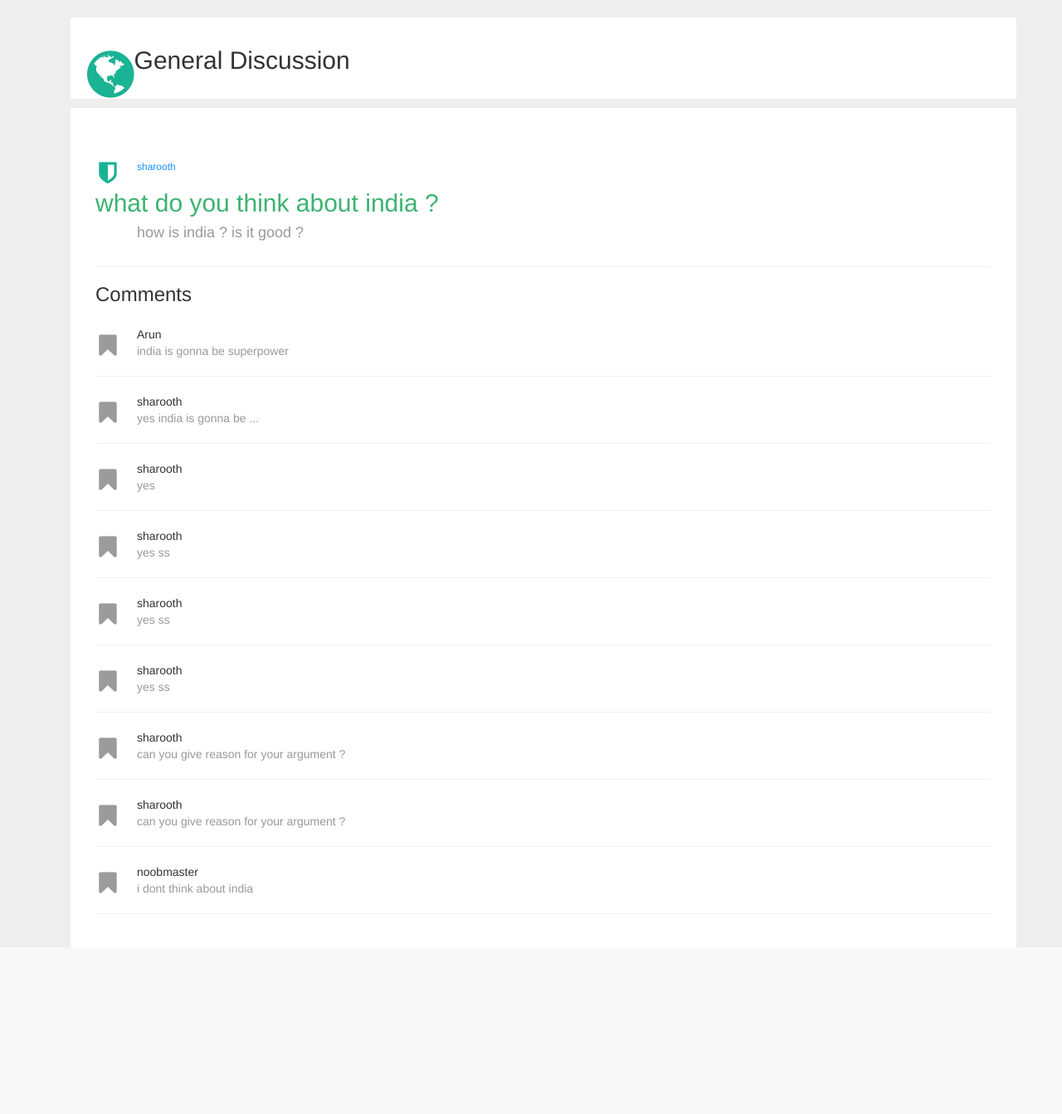
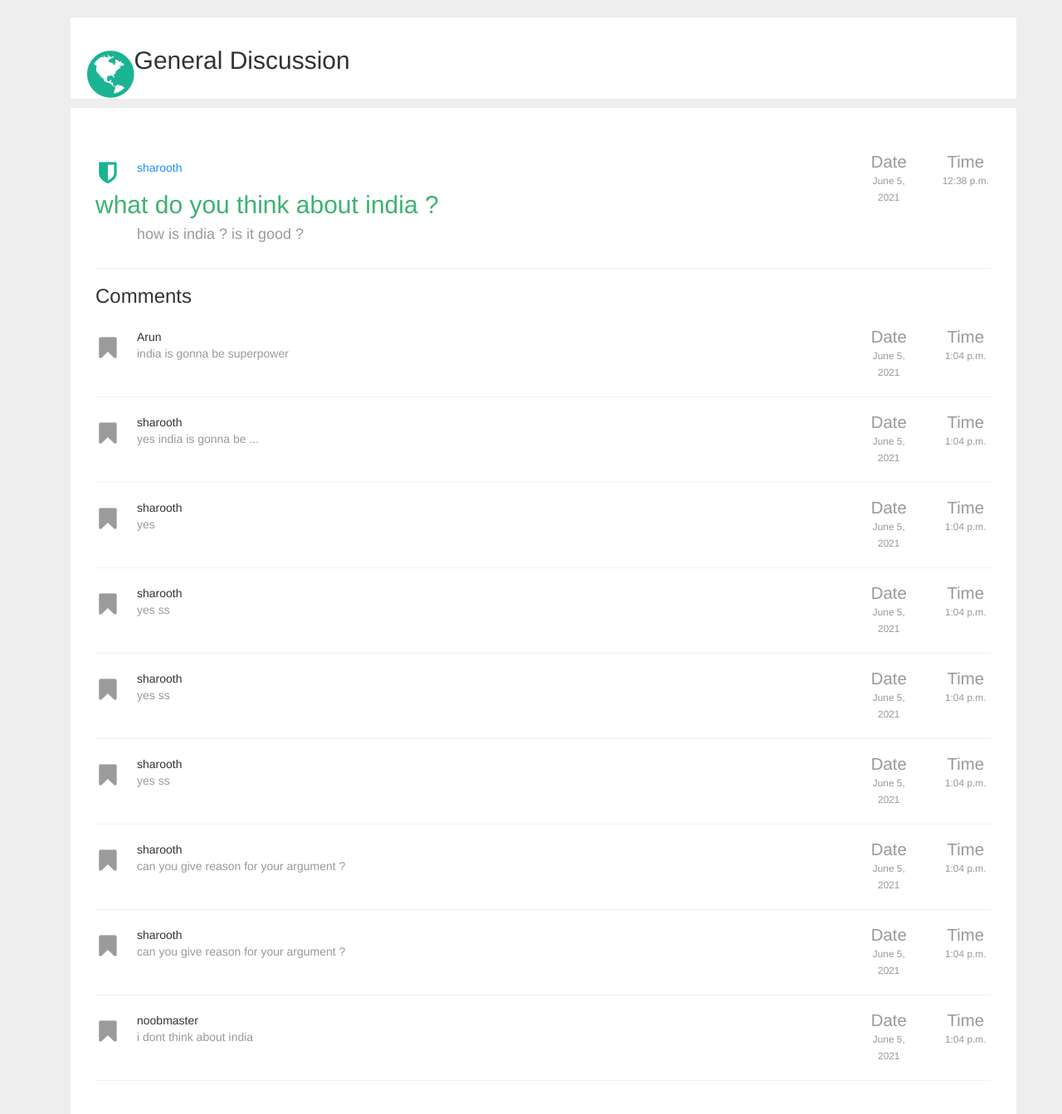
Before and after one commit to sharoothsp/Discussion-forum, a Django app: page /thread/1/3/view in a window 1280 px wide. Shown: the part 72-1415 px from the top of the page at 83% size. Before the commit the page ends 1149 px from the top, so only its background shows below. Run offline with Django 3.2, Linux system fonts and the light colour scheme; data comes from the database, SQL or seed files in the repository; both versions use the stored data as it was after the commit; some libraries are stand-ins or nearby versions.

Commit message:
added date & time, post count

```diff
--- a/forumapp/models.py
+++ b/forumapp/models.py
@@ -1,5 +1,6 @@
 from django.db import models
 from django.conf import settings
+from datetime import datetime
 
 class Mainthread(models.Model):
     name = models.TextField()
@@ -14,9 +15,14 @@ class Subthread(models.Model):
     mainthread = models.ForeignKey(Mainthread, on_delete=models.CASCADE)
     user = models.ForeignKey(settings.AUTH_USER_MODEL, default=1,on_delete=models.CASCADE)
     number_of_views = models.IntegerField(default=0)
+    date = models.DateField(default=datetime.now)
+    time = models.TimeField(default=datetime.time(datetime.now()))
 
 
 class Comment(models.Model):
     reply = models.CharField(max_length=500)
     subthread = models.ForeignKey(Subthread, on_delete=models.CASCADE)
     user = models.ForeignKey(settings.AUTH_USER_MODEL, default=1,on_delete=models.CASCADE)
+    date = models.DateField(default=datetime.now)
+    time = models.TimeField(default=datetime.time(datetime.now()))
+    number_of_posts = models.IntegerField(default=0)
--- a/forumapp/views.py
+++ b/forumapp/views.py
@@ -4,31 +4,52 @@ from .forms import PostForm, CommentForm
 from django.contrib.auth.decorators import login_required
 from django.db.models import Count
 from django.http import HttpResponseRedirect
+from datetime import datetime
 
 def home(request):
     Thread = Mainthread.objects.annotate(num_topics=Count('subthread'))[0:4]
+    othersub = Mainthread.objects.annotate(num_of_topics=Count('subthread'))[4:]
+    total_topics = Subthread.objects.count()
+    total_posts = Comment.objects.count()
+    # below list contain number of comments from each thread
+    list=[]
+    for x in Thread:
+        list.append(Subthread.objects.filter(mainthread=x.id).aggregate(com = Count('comment')))
 
-    othersub = Mainthread.objects.annotate(num_of_topics=Count('subthread'))[4:]
+    newzip = zip(Thread,list)
+    # below list contain number of comments from each thread from other subjects
+    post_list = []
+    for y in othersub:
+        post_list.append(Subthread.objects.filter(mainthread=y.id).aggregate(com = Count('comment')))
+
+
+    two_zip = zip(othersub,post_list)
+
 
     context = {
-    'Threads':Thread,
-    'othersubs': othersub,
-
-
-
+    'Threads':newzip,
+    'othersubs': two_zip,
+    'total_topics':total_topics,
+    'total_posts':total_posts,
     }
     return render(request,'home.html',context)
-
+#to each subthreads
 def thread(request, my_id):
 
     Mthread = Mainthread.objects.get(id=my_id)
-    Sthread = Subthread.objects.filter(mainthread=my_id)
+    #reply_count contains number of comments per topic.
+    Sthread = Subthread.objects.filter(mainthread=my_id).annotate(reply_count=Count('comment'))
+    #total_comment contains total comments
+    total_comment = Subthread.objects.filter(mainthread=my_id).aggregate(com = Count('comment'))
+
+    #to get views
     Mthread.number_of_views += 1
     Mthread.save()
 
     context={
         'Mthreads':Mthread,
         'Sthreads':Sthread,
+        'count':total_comment,
 
 
     }
@@ -40,9 +61,12 @@ def create(request,my_id):
     if request.method =='POST':
         postform = PostForm(request.POST)
         if postform.is_valid():
+
             data = postform.save(commit=False)
             data.user = request.user
             data.mainthread = Mthread
+            data.time = datetime.time(datetime.now())
+            data.date = datetime.now()
             postform.save()
             return redirect('/')
     else:
@@ -56,6 +80,7 @@ def create(request,my_id):
 def discussion(request,thread_ids,topic_ids):
     Mthread = Mainthread.objects.get(id=thread_ids)
     Sthread = Subthread.objects.get(id=topic_ids)
+
     replies = Comment.objects.filter(subthread=topic_ids)
     if request.method == 'POST':
         commentform = CommentForm(request.POST)
@@ -63,10 +88,14 @@ def discussion(request,thread_ids,topic_ids):
             data = commentform.save(commit=False)
             data.user = request.user
             data.subthread = Sthread
+            data.date = datetime.now()
+            data.time = datetime.time(datetime.now())
             commentform.save()
             return HttpResponseRedirect(request.path_info)
     else:
         commentform = CommentForm()
+        Sthread.number_of_views += 1
+        Sthread.save()
 
     context={
     'Divison' : Mthread,
--- a/templates/forum/discussion.html
+++ b/templates/forum/discussion.html
@@ -231,7 +231,8 @@ a.forum-item-title:hover {
                     <div class="pull-left m-r-md">
                         <i class="fa fa-globe text-navy mid-icon"></i>
                     </div>
-                    <h2>{{ Divison.name }}</h2>
+                    <a href="{% url 'thread' Divison.id %}" class="forum-item-title"><h2>{{ Divison.name }}</h2></a>
+
 
                 </div>
             </div>
@@ -253,7 +254,7 @@ a.forum-item-title:hover {
                             <div class="forum-icon">
                                 <i class="fa fa-shield"></i>
                             </div>
-                            <h6 style="color:DodgerBlue;">{{ Topic.user }}</h6>
+                            <h5 style="color:DodgerBlue;">{{ Topic.user }}</h5>
                             <h2 style="color:MediumSeaGreen;">{{ Topic.name }}</h2>
                             <a href="" class="forum-item-title"></a>
                             <div class="forum-sub-title"><h4>{{ Topic.topic }}</h4></div>
@@ -266,18 +267,18 @@ a.forum-item-title:hover {
                         </div>
                         <div class="col-md-1 forum-info">
                             <span class="views-number">
-
+                                <small>Date</small>
                             </span>
                             <div>
-                                <small></small>
+                                <small>{{ Topic.date }}</small>
                             </div>
                         </div>
                         <div class="col-md-1 forum-info">
                             <span class="views-number">
-
+                              <small>Time</small>
                             </span>
                             <div>
-                                <small></small>
+                                <small>{{ Topic.time }}</small>
                             </div>
                         </div>
                     </div>
@@ -314,18 +315,18 @@ a.forum-item-title:hover {
                         </div>
                         <div class="col-md-1 forum-info">
                             <span class="views-number">
-
+                              <small>Date</small>
                             </span>
                             <div>
-                                <small> </small>
+                                <small>{{ x.date }} </small>
                             </div>
                         </div>
                         <div class="col-md-1 forum-info">
                             <span class="views-number">
-
+                              <small>Time</small>
                             </span>
                             <div>
-                                <small> </small>
+                                <small>{{ x.time }} </small>
                             </div>
                         </div>
                     </div>
```
Also changed, not shown: templates/forum/thread.html (+24 -22 lines), templates/home.html (+17 -6 lines), db.sqlite3, forumapp/migrations/0007_auto_20210605_1223.py (added), forumapp/migrations/0008_subthread_time.py (added), forumapp/migrations/0009_auto_20210605_1304.py (added).
